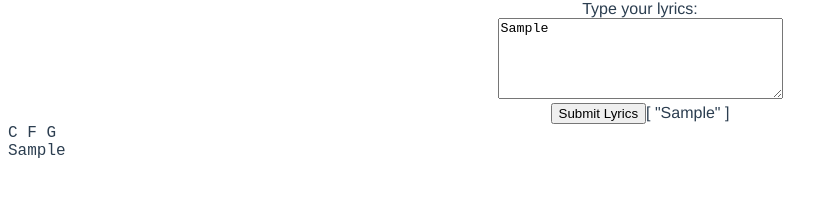
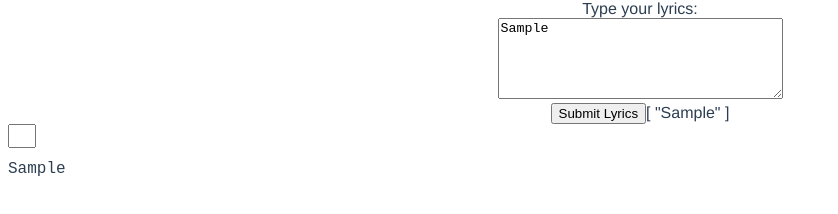
Before and after one commit to addiejackson/chord-lyric-automation, a Vue app: page / in a window 1280 px wide. Both pictures are taken after typing "Sample" into the empty fields and a click on the button "Submit Lyrics". Shown: the part 86-300 px from the top of the page, without its empty margins (0-838 px from the left). Built offline with nearby package versions, Linux system fonts and the light colour scheme.

Commit message:
added word counter, chordbox functionality increase

```diff
--- a/src/components/ChordBox.vue
+++ b/src/components/ChordBox.vue
@@ -1,9 +1,7 @@
 <template>
   <div>
-    <p>Addie's ChordBox Yo</p>
     <form>
       <div>
-        <label for="chordbox">Chord:</label>
         <input
           type="text"
           :size="chordBoxSize"
@@ -28,6 +26,7 @@ export default {
       if (this.chordBoxSize <= 1) {
         this.chordBoxSize = 1;
       }
+      this.$emit("chordEntered", this.chordInput);
     }
   }
 };
--- a/src/components/ChordLine.vue
+++ b/src/components/ChordLine.vue
@@ -1,12 +1,51 @@
 <template>
-  <span>C F G</span>
+  <div>
+    <div v-for="index in wordCount" :key="index" class="sameLine">
+      <ChordBox @chordEntered="Gus" />
+    </div>
+  </div>
 </template>
 
 <script>
+import ChordBox from "@/components/ChordBox.vue";
 export default {
-  name: "ChordLine"
+  name: "ChordLine",
+
+  data: () => ({
+    wordCount: 1
+  }),
+  props: {
+    lyric: String
+  },
+  methods: {
+    countWords() {
+      this.wordCount = this.lyric.split(" ").length;
+      if (this.wordCount < 1) {
+        this.wordCount = 1;
+      }
+      console.log(this.wordCount);
+    },
+    Gus() {
+      console.log("fakers");
+    }
+  },
+  mounted() {
+    this.countWords();
+  },
+  components: {
+    ChordBox
+  },
+  watch: {
+    lyric: function() {
+      this.countWords();
+    }
+  }
 };
 </script>
 
 <!-- Add "scoped" attribute to limit CSS to this component only -->
-<style scoped></style>
+<style scoped>
+.sameLine {
+  float: left;
+}
+</style>
--- a/src/components/ComboLine.vue
+++ b/src/components/ComboLine.vue
@@ -1,7 +1,9 @@
 <template>
   <div class="hello">
     <div v-for="(lyric, idx) in lyrics" :key="idx">
-      <ChordLine /><br />
+      <ChordLine :lyric="lyric" />
+      <br />
+      <br />
       <LyricLine :lyric="lyric" />
     </div>
   </div>
```
